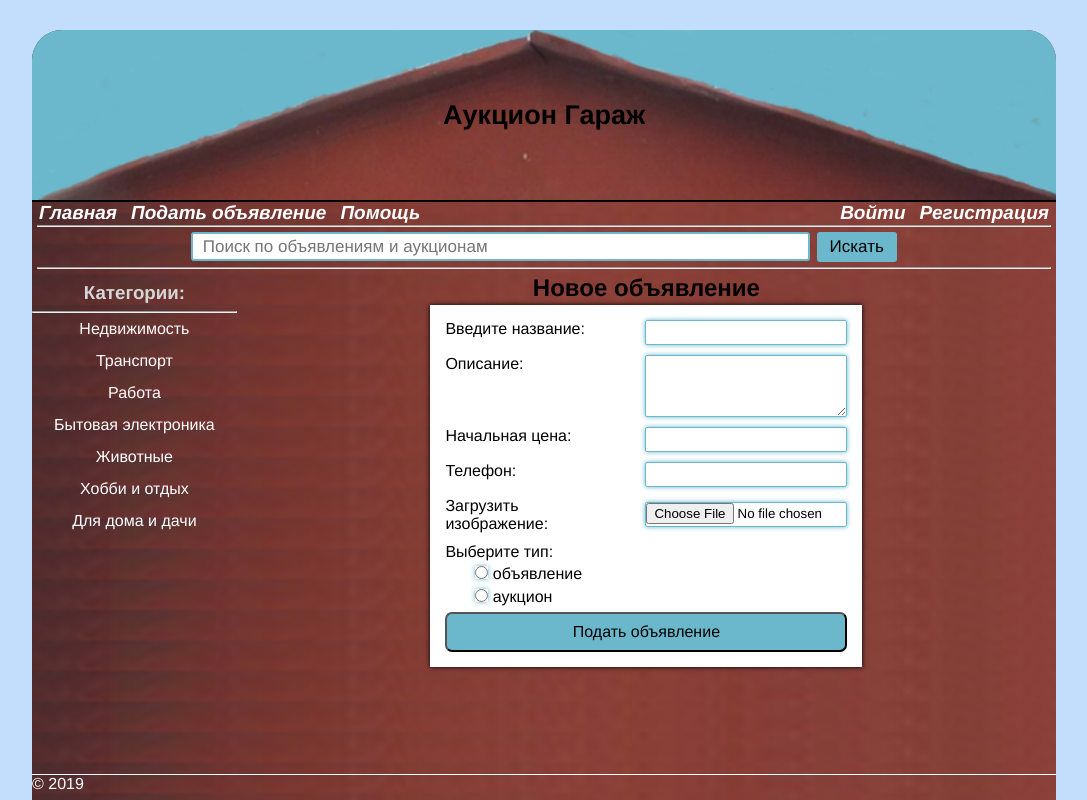
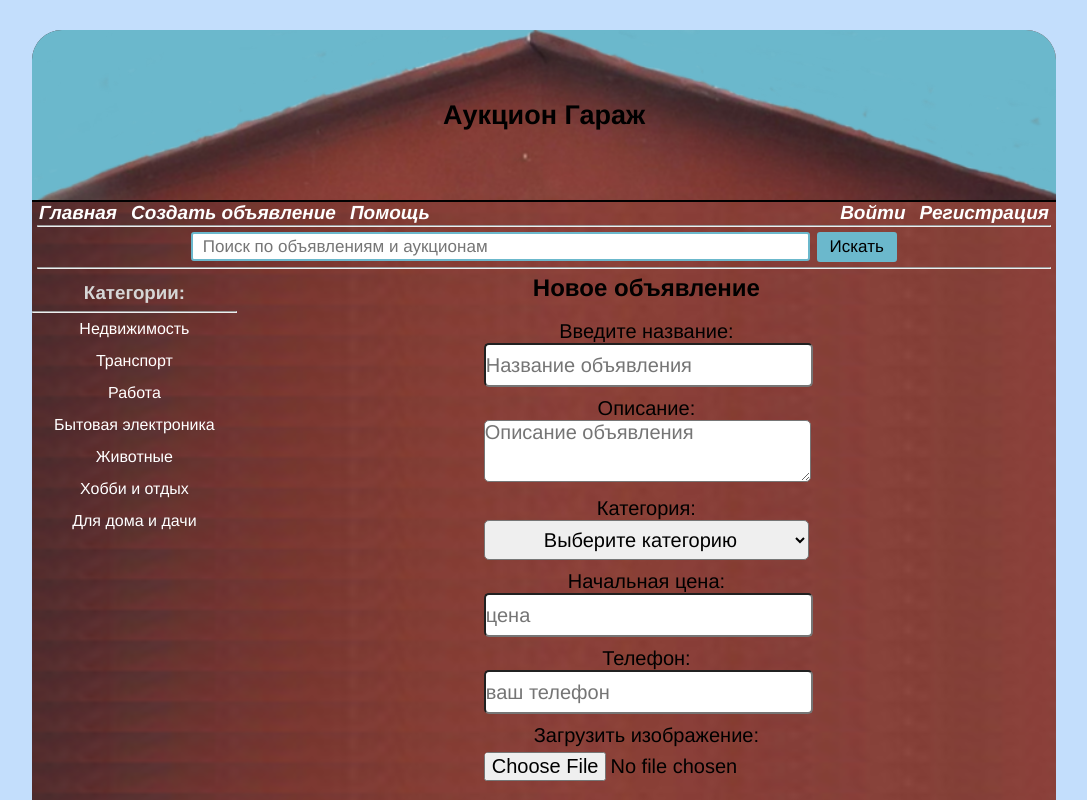
Before and after one commit to mikser22/full-stack, a React (Create React App) app in the folder react/my-app/: page /advertcreate in a window 1280 px wide. Shown: the top 800 px of the page, without its empty margins (96-1183 px from the left). Built offline with nearby package versions, Linux system fonts and the light colour scheme; what normalizr would draw is missing.

Commit message:
Изменил дизайн создания объявления

```diff
--- a/react/my-app/src/actions/adverts.ts
+++ b/react/my-app/src/actions/adverts.ts
@@ -14,7 +14,6 @@ export function fetchAdverts(adverts: Item[]) {
 }
 
 export function fetchAdvert(advert: Item) {
-    console.log(advertNormalize(advert))
     return {
         type: FETCH_ADVERT,
         payload: advertNormalize(advert)
--- a/react/my-app/src/components/AdvertCreate/AdvertCreate.tsx
+++ b/react/my-app/src/components/AdvertCreate/AdvertCreate.tsx
@@ -1,5 +1,6 @@
 import React from 'react'
 import {BASEURL} from "../../config";
+import {Link} from "react-router-dom";
 
 interface IAdvertCreate {
     history: {
@@ -14,9 +15,11 @@ const AdvertCreate: React.FC<IAdvertCreate> = (props) => {
     const [name, setName] = React.useState('');
     const [description, setDescription] = React.useState('');
     const [price, setPrice] = React.useState('');
+    const [auction, setAuction] = React.useState('');
+    const [category, setCategory] = React.useState('');
     const onSubmit = React.useCallback(
         async (event) => {
-            event.preventDefault()
+            event.preventDefault() // из-за этого не работает проверка важных полей
             const response = await fetch(`${BASEURL}api/products/`, {
                 method: 'post',
                 headers: {
@@ -28,7 +31,7 @@ const AdvertCreate: React.FC<IAdvertCreate> = (props) => {
             fetchNewAdvert(data);
             history.push('')
         },
-        [name, price, description]
+        [category, auction, name, price, description]
     )
     return (
         <div className="container">
@@ -36,35 +39,56 @@ const AdvertCreate: React.FC<IAdvertCreate> = (props) => {
             <section className="new_advert">
                 <form>
                     <div className="form-block">
-                        <label htmlFor="form-name">Введите название:</label>
-                        <input id="form-name" required name="name" value = {name}
-                               onChange={(event) => setName(event.target.value)}/>
+                        <label htmlFor="form-name">Введите название:<br />
+                            <input id="form-name" placeholder="Название объявления" required name="name" value = {name}
+                                   onChange={(event) => setName(event.target.value)}/>
+                        </label>
                     </div>
                     <div className="form-block">
-                        <label htmlFor="form-description">Описание:</label>
-                        <textarea id="form-description" name="description" required value = {description}
-                                  onChange={(event) => setDescription(event.target.value)}/>
+                        <label htmlFor="form-description">Описание:<br />
+                            <textarea id="form-description" placeholder="Описание объявления" name="description" required value = {description}
+                                      onChange={(event) => setDescription(event.target.value)}/>
+                        </label>
                     </div>
                     <div className="form-block">
-                        <label htmlFor="form-price">Начальная цена:</label>
-                        <input id="form-price" name="price" value = {price}
-                               onChange={(event) => setPrice(event.target.value)}/>
+                        <label htmlFor="form-category">Категория:<br />
+                            <select id="selector" required >
+                                <option selected disabled >Выберите категорию</option>
+                                <option value="Недвижимость" >Недвижимость</option>
+                                <option value="Транспорт">Транспорт</option>
+                                <option value="Работа">Работа</option>
+                                <option value="Бытовая электроника">Бытовая электроника</option>
+                                <option value="Животные">Животные</option>
+                                <option value="Хобби и отдых">Хобби и отдых</option>
+                                <option value="Для дома и дачи">Для дома и дачи</option>
+                            </select>
+                        </label>
                     </div>
                     <div className="form-block">
-                        <label htmlFor="form-phone">Телефон:</label>
-                        <input id="form-phone" name="phone" />
+                        <label htmlFor="form-price" >Начальная цена:<br />
+                            <input id="form-price" placeholder="цена" name="price" value = {price}
+                                   onChange={(event) => setPrice(event.target.value)}/>
+                        </label>
+                    </div>
+                    <div className="form-block">
+                        <label htmlFor="form-phone">Телефон:<br />
+                            <input id="form-phone" name="phone" placeholder="ваш телефон" />
+                        </label>
                     </div>
                     <div className="form-block form-block-file">
-                        <label htmlFor="form-file">Загрузить<br />изображение:</label>
-                        <input className="form-file" type="file" name="file" id="form-file" />
+                        <label htmlFor="form-file">Загрузить изображение:<br />
+                            <input className="form-file" type="file" name="file" id="form-file" />
+                        </label>
                     </div>
                     <div className="form-block-radio">
-                        <label>Выберите тип:<br />
-                            <input className="radio-button" type="radio" name="type" required /> объявление<br />
-                            <input className="radio-button" type="radio" name="type" required /> аукцион<br />
+                        <label className="form-block-radio-main-label" >Выберите тип:<br />
+                            <label><input className="radio-button" type="radio" name="type" required value="0"
+                                          onChange={(event) => setAuction(event.target.value)}/> объявление</label><br />
+                            <label><input className="radio-button" type="radio" name="type" required value="1"
+                                          onChange={(event) => setAuction(event.target.value)}/> аукцион</label><br />
                         </label>
                     </div>
-                    <input className="submit-button" type="submit" value="Подать объявление" name="button"
+                    <input className="submit-button" type="submit" value="Создать объявление" name="button"
                             onClick={onSubmit}/>
                 </form>
             </section>
--- a/react/my-app/src/components/AdvertPage/AdvertPage.tsx
+++ b/react/my-app/src/components/AdvertPage/AdvertPage.tsx
@@ -29,6 +29,7 @@ const AdvertPage: React.FC<AdvertPageProps> = (props) => {
         if (!advert) {
             const response = await fetch(`${BASEURL}api/products/` + props.match.params.id);
             const data = await response.json();
+            console.log("advert page", data)
             fetchAdvert(data)
         }
 
@@ -54,13 +55,12 @@ const AdvertPage: React.FC<AdvertPageProps> = (props) => {
 
     return (
         <div className="container">
-            <h2>Garage</h2>
+            <h2>{advert.name}</h2>
             <div className="advert">
                 <div className="desc-block">
                     <img src={image} alt="kek" />
                         <div className="advert-description">
                             <h2>Описание</h2>
-                            <p>{advert.name}</p>
                             <p>{advert.description}</p>
 
                         </div>
--- a/react/my-app/src/components/Header/Header.tsx
+++ b/react/my-app/src/components/Header/Header.tsx
@@ -11,7 +11,7 @@ const Header: React.FC = () => {
             <span className="menu">
                 <span className="main-left-menu">
                     <Link className="main-menu" to="/">Главная</Link>
-                    <Link className="main-menu" to="/advertcreate">Подать объявление</Link>
+                    <Link className="main-menu" to="/advertcreate">Создать объявление</Link>
                     <a className="main-menu" href='https://ru.wikipedia.org/wiki/Помощь' target="_blank">Помощь</a>
                 </span>
                 <span className="autorization">
--- a/react/my-app/src/index.css
+++ b/react/my-app/src/index.css
@@ -155,12 +155,12 @@ a:active {
 .new_advert {
   margin: 3px;
   display: flex;
-  justify-content: space-around;
+  justify-content: center;
+
 }
 .new_advert form {
-  background-color: white;
   padding: 15px;
-  box-shadow: 0 0 5px rgba(0,0,0,1);
+  width: 40%;
   min-width: 300px;
 }
 .form-block {
@@ -169,39 +169,56 @@ a:active {
   margin-bottom: 10px;
 }
 .form-block label {
-  width: 200px;
+  text-align: center;
+  width: 100%;
+  font-size: 20px;
 }
-.form-block input, textarea {
-  width: 200px;
-  height: 23px;
-  outline:none;
-  border-radius: 2px;
-  border: #6bb8cc solid 1px;
-  box-shadow: 0 0 5px #6bb8cc;
+.form-block input, textarea, option, select {
+  width: 100%;
+  height: 40px;
+  font-size: 20px;
+  border-radius: 5px;
+
 }
-.form-block textarea {
-  height: 60px;
+.form-block textarea{
+  min-width: 100%;
+  min-height: 60px;
+
+}
+.form-block option {
+  text-align: center;
 }
 .form-block-file input{
   margin-top: 5px;
 }
 .form-block-radio {
-  display: block;
+  width: 100%;
+}
+.form-block-radio-main-label{
+  width: 100%;
+  font-size: 20px;
+  display: flex;
+  flex-direction: column;
+
 }
 .form-block-radio input {
-  border: #6bb8cc solid 1px;
-  box-shadow: 0 0 5px #6bb8cc;
-  margin: 5px 0 5px 30px;
+  margin: 5px 10px 5px 30px;
+  width: 20px;
+  height: 20px;
 }
 .submit-button {
   height: 40px;
-  background: #6bb8cc;
-  color:black;
+  background: #01aaff;
+  border: none;
+  color:white;
   width: 100%;
-  font-size: 16px;
+  font-size: 20px;
   border-radius: 7px;
   margin: 5px 0 0 0;
   padding: 0 10px;
+}
+.submit-button:hover{
+  font-size: 23px;
 }
 .profile {
   display: block;
@@ -255,9 +272,7 @@ a:active {
   line-height: 24px;
   min-height: 40px;
   border-width: 10px;
-  /*text-align: center;*/
   border-radius: 10px;
-  /*alignment: center;*/
   margin-left: 25%;
   padding: 6px 10px;
   color: #000;
--- a/react/my-app/src/reducers/adverts.ts
+++ b/react/my-app/src/reducers/adverts.ts
@@ -16,8 +16,6 @@ export default function(state = initialState, action: any) {
                 }
             };
         case FETCH_NEW_ADVERT:
-            console.log("state", state);
-            console.log("action", action);
             return {
                 adverts: {
                     ...state.adverts,
```
